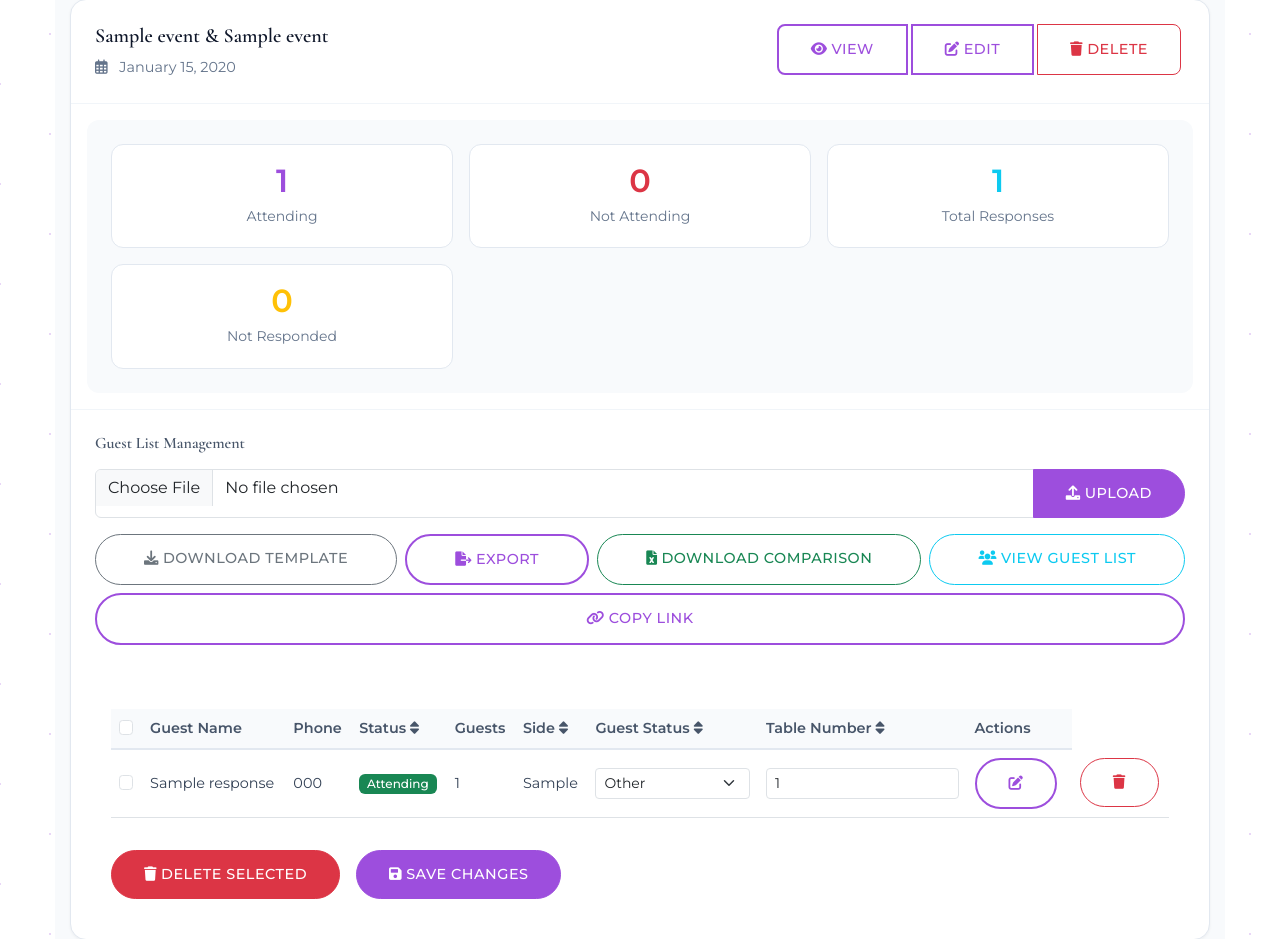
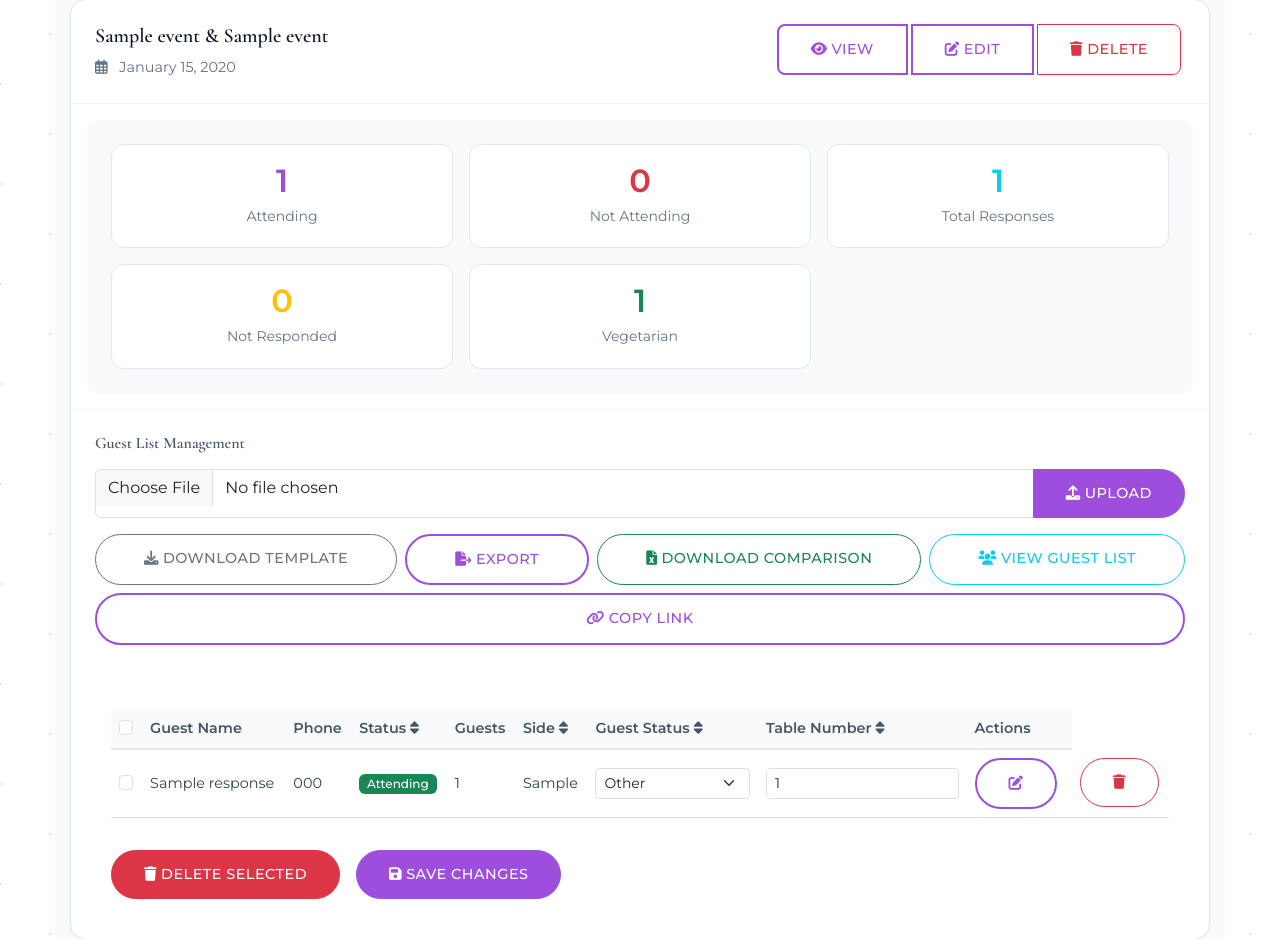
Before and after one commit to eitandanino/test-wedding-app, a Flask app: page /dashboard in a window 1280 px wide. Shown: the part 216-1155 px from the top of the page. Run offline with Flask 3, Linux system fonts and the light colour scheme; a user stored in the database is signed in; tables that the repository leaves empty hold one stand-in row (values such as "Sample post").

Commit message:
added veg count

```diff
--- a/app/routes.py
+++ b/app/routes.py
@@ -86,11 +86,15 @@ def dashboard():
         # Calculate not responded count
         not_responded_count = len(guest_phones - response_phones)
 
+        # Calculate detailed statistics
+        vegetarian_count = sum(1 for r in responses if r.is_vegetarian)
+
         event_responses.append({
             'event': event,
             'responses': responses,
             'guests': guests,
-            'not_responded_count': not_responded_count
+            'not_responded_count': not_responded_count,
+            'vegetarian_count': vegetarian_count,
         })
 
     return render_template('dashboard.html', event_responses=event_responses, has_event=has_event)
--- a/app/templates/dashboard.html
+++ b/app/templates/dashboard.html
@@ -215,6 +215,12 @@
             {{ event_data.not_responded_count}}
           </div>
           <div class="stat-label">Not Responded</div>
+        </div>
+        <div class="stat-card">
+          <div class="stat-value text-success">
+            {{ event_data.vegetarian_count }}
+          </div>
+          <div class="stat-label">Vegetarian</div>
         </div>
       </div>
 
```
